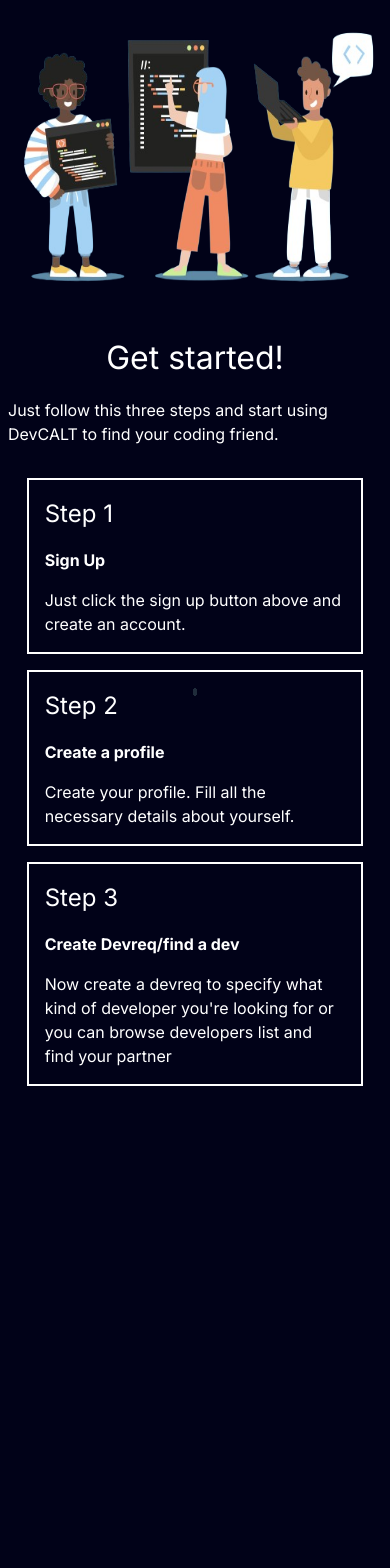
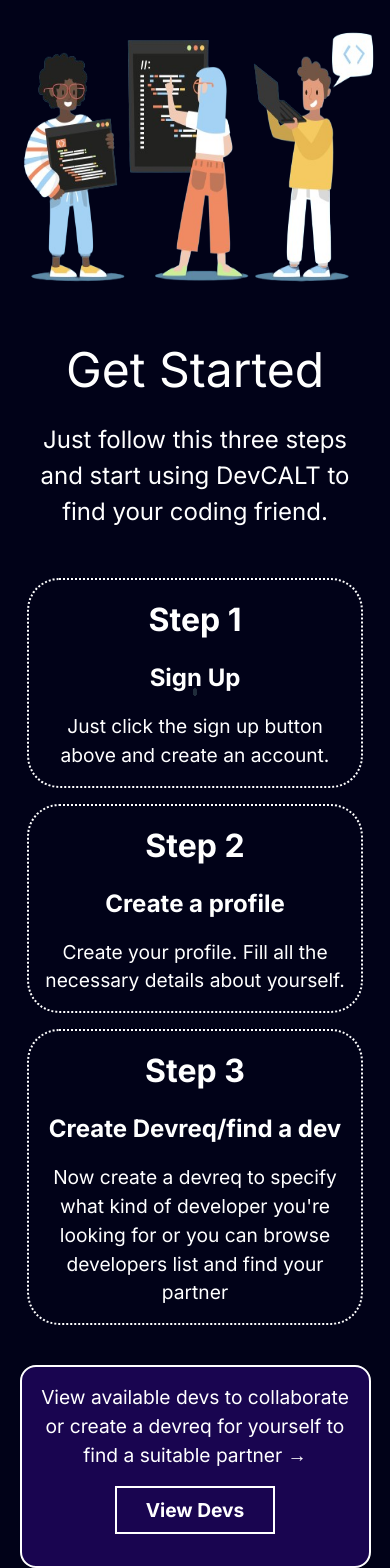
Before and after one commit to Saran-pariyar/DevCALT, a Next.js app: page / in a window 390 px wide. Shown: the part 574-2142 px from the top of the page. Before the commit the page ends 1688 px from the top, so only its background shows below. Built offline with nearby package versions, Linux system fonts and the light colour scheme.

Commit message:
Created view dev section, used css variables for all theme color

```diff
--- a/app/home/home.scss
+++ b/app/home/home.scss
@@ -1,3 +1,5 @@
+
+@import "../../styles/variables";
 
 .hero-section{
 .hero-container{
@@ -62,12 +64,13 @@
     flex-direction: column;
     padding: .5rem;
     .get-started-title{
-        font-size: 2rem;
+        font-size: 3rem;
         margin: 1rem 0;
     }
     .get-started-second-title{
 // margin: 2rem 0;
-margin-bottom: 2rem;
+font-size: 1.5rem;
+margin-bottom: 3rem;
     }
     .cards-container{
         display: flex;
@@ -76,27 +79,85 @@
         gap: 1rem;
 
         .steps-card{
-            border: 2px solid white;
+            border: 2px dotted white;
+            border-radius: 2rem;
             padding: 1rem;
             min-height: 14rem;
             display: flex;
             flex-direction: column;
             width: 22rem;
+            transition: .3s all;
+            position: relative;
+            bottom: 0;
+            align-items: center;
+&:hover{
+    // color: black;
+    // background-color: white;
+    bottom: .5rem;
+    cursor: pointer;
+    background: $theme;
+
+
+}
+
             .card-step{
-                font-size: 1.5rem;
+                font-size: 2rem;
+                font-weight: bold;
 
             }
             .card-title{
 padding: 1rem 0;
 font-weight: bold;
+font-size: 1.5rem;
             }
             .card-description{
-
+font-size: 1.2rem;
+text-align: center;
             }
         }
     }
 
 }
+
+
+// VIEW DEV SECTION
+.view-dev-section{
+ display: flex;
+ justify-content: center;
+ margin: 2rem 0;
+ .view-dev-container{
+    background: $theme;
+
+    width: 80%;
+    padding: 1rem 2rem;
+    border-radius: 1rem;
+    display: flex;
+    justify-content: space-between;
+    font-size: 1.2rem;
+    align-items: center;
+    .view-dev-title{
+
+    }
+    .view-dev-link{
+
+        padding: .5rem 1rem;
+        display: inline-block;
+margin: 1rem ;
+        border: 2px solid white;
+        transition: .4s all;
+        background-color: transparent;
+        font-weight: bold;
+        min-width: 10rem;
+        text-align: center;
+&:hover{
+color: black;
+background-color: white;
+}
+    }
+
+ }
+}
+
 }
 
 
@@ -114,6 +175,10 @@
             }
         }
         .get-started-section{
+            .get-started-second-title{
+                width: 90%;
+                text-align: center;
+            }
             .cards-container{
                 width: 90%;
 flex-direction: column;
@@ -121,7 +186,20 @@
                     width: 100%;
                     min-height: auto;
                 }
+
             }
         }
+        .view-dev-section{
+        .view-dev-container{
+            width: 90%;
+            flex-direction: column;
+            // padding: 1rem .5rem;
+            padding: 1rem;
+            text-align: center;
+
+            border: 2px solid white;
+            // background-color: red;
+        }
+    }
     }
 }
--- a/app/home/page.tsx
+++ b/app/home/page.tsx
@@ -41,7 +41,7 @@
       </div>
       {/* ABOUT SECTION  */}
       <section className="get-started-section" id="get-started">
-        <h2 className="get-started-title">Get started!</h2>
+        <h2 className="get-started-title">Get Started</h2>
 <h3 className="get-started-second-title">
 Just follow this three steps and start using DevCALT to find your coding friend.
 </h3>
@@ -64,6 +64,14 @@
         </div>
       </section>
 
+{/* VIEW DEV SECTION  */}
+      <section className="view-dev-section">
+        <div className="view-dev-container">
+          <h2 className="view-dev-title">View available devs to collaborate or create a devreq for yourself to find a suitable partner &#8594;</h2>
+          <Link href={"/developers_list"} className="view-dev-link">View Devs</Link>
+        </div>
+      </section>
+
     </section>
   )
 }
--- a/styles/Navbar.scss
+++ b/styles/Navbar.scss
@@ -1,7 +1,4 @@
-body {
-    // height: 200vh;
-
-}
+@import "../styles/variables";
 
 .navbar {
     display: flex;
@@ -10,7 +7,7 @@
     position: sticky;
     top: 0;
     z-index: 999;
-    background: #190550;
+    background: $theme;
     max-height: 5.5rem;
 
 
@@ -31,7 +28,7 @@
     .nav-link-section {
         display: flex;
         align-items: center;
-        background: #190550;
+        background: $theme;
 
 
         .nav-list {
@@ -100,7 +97,7 @@
     .navbar {
         flex-direction: column;
         padding: 0;
-    background: #190550;
+    background: $theme;
 
 
         .logo-section {
--- /dev/null
+++ b/styles/_variables.scss
@@ -0,0 +1,2 @@
+    $theme: #190550;
+    $second-theme:  #010218;
--- a/styles/style.scss
+++ b/styles/style.scss
@@ -1,3 +1,5 @@
+@import "./variables";
+
 * {
     margin: 0;
     padding: 0;
@@ -17,7 +19,7 @@
     width: 100%;
     background-image: radial-gradient(#aceed92d 2px, transparent 1px);
     color: white;
-    background-color: #010218;
+    background-color: $second-theme;
     background-size: 4rem 4rem;
     height: 200vh;
     background-attachment: fixed;
```
